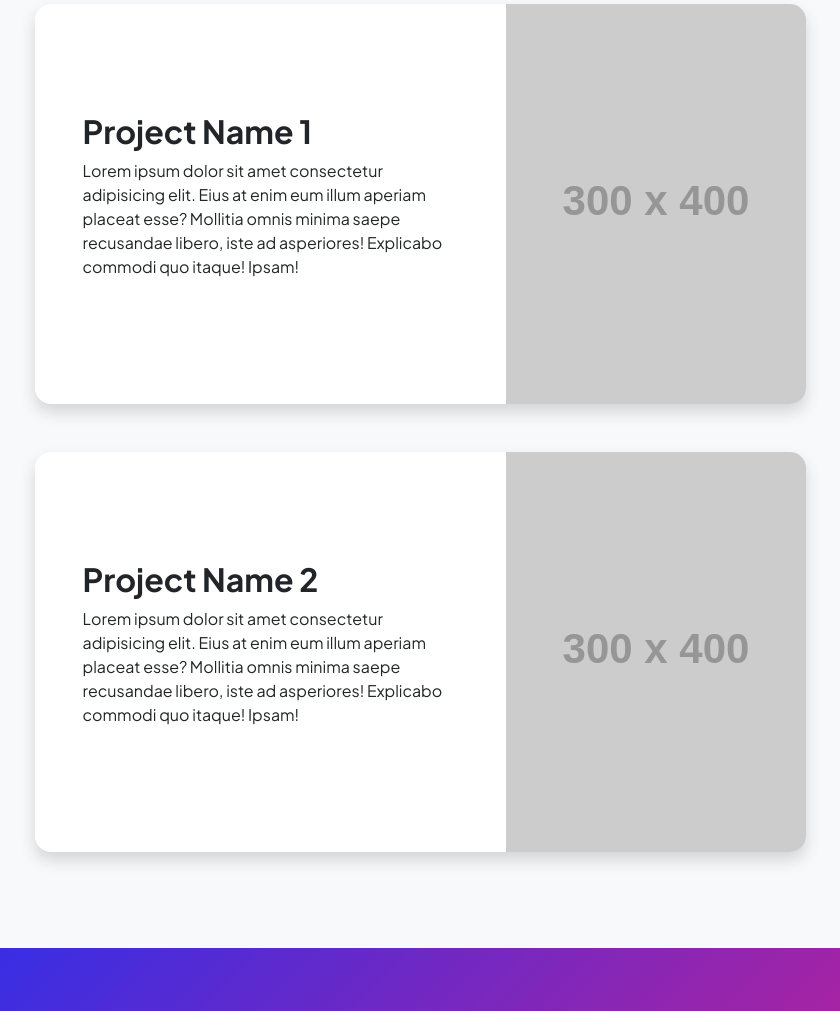
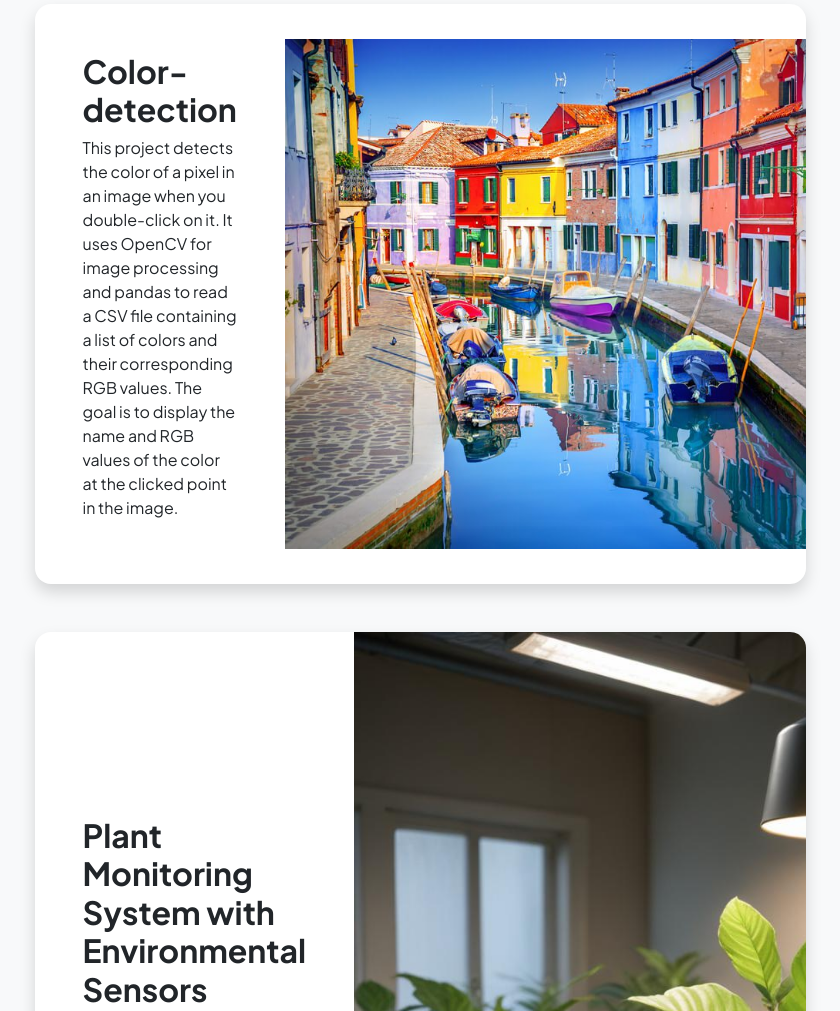
Before and after one commit to Vaidehi-M-P/My-Portfolio, a plain HTML site: page projects.html in a window 1280 px wide. Shown: the part 222-1233 px from the top of the page, without its empty margins (220-1060 px from the left). Drawn offline with nearby package versions, Linux system fonts and the light colour scheme; placeholder pictures from the web are drawn by us.

Commit message:
Updated the project page

```diff
--- a/projects.html
+++ b/projects.html
@@ -5,7 +5,7 @@
         <meta name="viewport" content="width=device-width, initial-scale=1, shrink-to-fit=no" />
         <meta name="description" content="" />
         <meta name="author" content="" />
-        <title>Modern Business - Start Bootstrap Template</title>
+        <title>Vaidehi - Portfolio</title>
         <!-- Favicon-->
         <link rel="icon" type="image/x-icon" href="assets/favicon.ico" />
         <!-- Custom Google font-->
@@ -47,10 +47,10 @@
                                 <div class="card-body p-0">
                                     <div class="d-flex align-items-center">
                                         <div class="p-5">
-                                            <h2 class="fw-bolder">Project Name 1</h2>
-                                            <p>Lorem ipsum dolor sit amet consectetur adipisicing elit. Eius at enim eum illum aperiam placeat esse? Mollitia omnis minima saepe recusandae libero, iste ad asperiores! Explicabo commodi quo itaque! Ipsam!</p>
+                                            <h2 class="fw-bolder">Color-detection</h2>
+                                            <p>This project detects the color of a pixel in an image when you double-click on it. It uses OpenCV for image processing and pandas to read a CSV file containing a list of colors and their corresponding RGB values. The goal is to display the name and RGB values of the color at the clicked point in the image.</p>
                                         </div>
-                                        <img class="img-fluid" src="https://dummyimage.com/300x400/343a40/6c757d" alt="..." />
+                                        <img class="img-fluid" src="assets/Proj1.jpg" alt="..." />
                                     </div>
                                 </div>
                             </div>
@@ -59,10 +59,10 @@
                                 <div class="card-body p-0">
                                     <div class="d-flex align-items-center">
                                         <div class="p-5">
-                                            <h2 class="fw-bolder">Project Name 2</h2>
-                                            <p>Lorem ipsum dolor sit amet consectetur adipisicing elit. Eius at enim eum illum aperiam placeat esse? Mollitia omnis minima saepe recusandae libero, iste ad asperiores! Explicabo commodi quo itaque! Ipsam!</p>
+                                            <h2 class="fw-bolder">Plant Monitoring System with Environmental Sensors</h2>
+                                            <p>This project is designed to monitor the environmental conditions of a plant, including temperature, humidity, soil moisture, and object detection. It uses multiple sensors like a DHT11 (temperature and humidity sensor), soil moisture sensor, IR sensor, and an LCD display to provide real-time feedback on the environmental parameters. Additionally, it integrates a buzzer and relay to control an irrigation system based on the detected soil moisture.</p>
                                         </div>
-                                        <img class="img-fluid" src="https://dummyimage.com/300x400/343a40/6c757d" alt="..." />
+                                        <img class="img-fluid" src="assets/Proj2.jpg" alt="..." />
                                     </div>
                                 </div>
                             </div>
@@ -84,7 +84,7 @@
         <footer class="bg-white py-4 mt-auto">
             <div class="container px-5">
                 <div class="row align-items-center justify-content-between flex-column flex-sm-row">
-                    <div class="col-auto"><div class="small m-0">Copyright &copy; Vaidehi.M.Purohit 2024</div></div>
+                    <div class="col-auto"><div class="small m-0">Copyright &copy; Your Website 2023</div></div>
                     <div class="col-auto">
                         <a class="small" href="#!">Contact</a>
                     </div>
```
Also changed, not shown: assets/Proj1.jpg (added), assets/Proj2.jpg (added), assets/favicon.ico.
